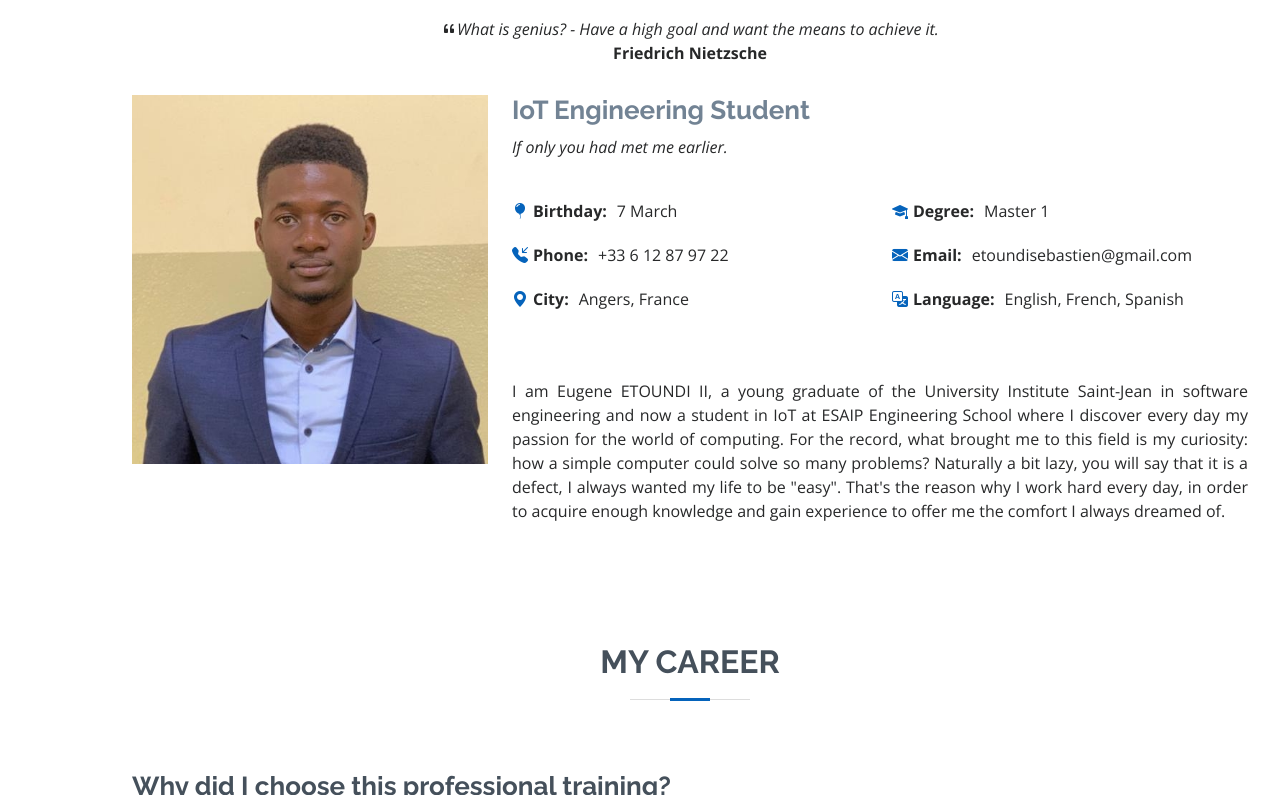
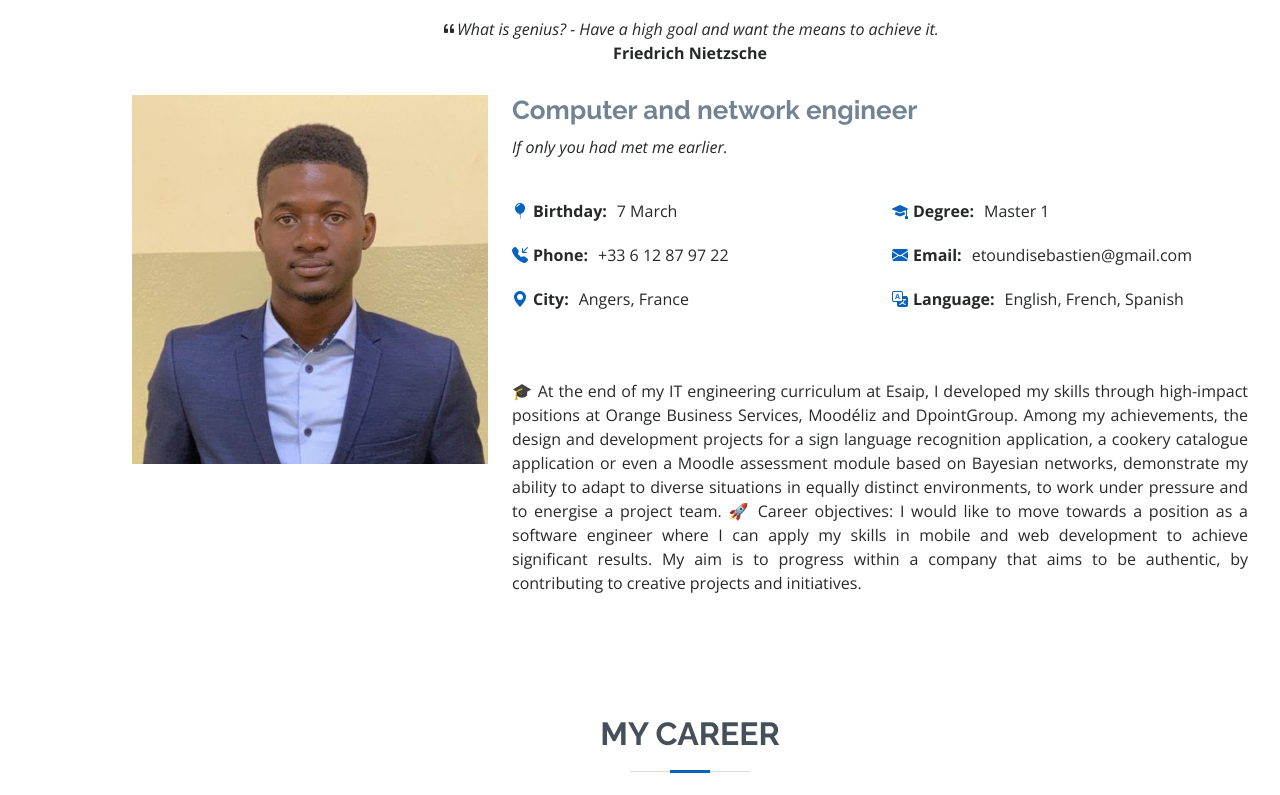
Before and after one commit to eugene-seb/eugene_etoundi, a plain HTML site: page index.html in a window 1280 px wide. Shown: the part 921-1716 px from the top of the page. Drawn offline with nearby package versions, Linux system fonts and the light colour scheme.

Commit message:
Update the bio

```diff
--- a/index.html
+++ b/index.html
@@ -112,15 +112,16 @@
 					data-typed-items="IoT Engineer Student, Web Developer, Software Developer, Freelancer"></span>
 			</p>
 			<div class="social-links">
-				<a href="#" target="_blank" class="twitter" aria-label="Twitter"><i class="bx bxl-twitter"></i></a>
+				<a href="#" target="_blank" class="twitter" aria-label="Twitter" rel="noopener"><i
+						class="bx bxl-twitter"></i></a>
 				<a href="https://www.facebook.com/people/Eugène-Sébastien/100074061423512/" target="_blank"
-					class="facebook" aria-label="Facebook"><i class="bx bxl-facebook"></i></a>
-				<a href="https://www.instagram.com/_eug70/" target="_blank" class="instagram"><i
+					class="facebook" aria-label="Facebook" rel="noopener"><i class="bx bxl-facebook"></i></a>
+				<a href="https://www.instagram.com/_eug70/" target="_blank" class="instagram" rel="noopener"><i
 						class="bx bxl-instagram" aria-label="Instagram"></i></a>
-				<a href="https://join.skype.com/invite/bpVUdovYsmK4" target="_blank" class="google-plus"><i
-						class="bx bxl-skype" aria-label="Skype"></i></a>
-				<a href="https://www.linkedin.com/in/eugène-sébastien-etoundi-ii" target="_blank" class="linkedin"><i
-						class="bx bxl-linkedin" aria-label="Linkedin"></i></a>
+				<a href="https://join.skype.com/invite/bpVUdovYsmK4" target="_blank" class="google-plus"
+					rel="noopener"><i class="bx bxl-skype" aria-label="Skype"></i></a>
+				<a href="https://www.linkedin.com/in/eugène-sébastien-etoundi-ii" target="_blank" class="linkedin"
+					rel="noopener"><i class="bx bxl-linkedin" aria-label="Linkedin"></i></a>
 			</div>
 		</div>
 	</section>
@@ -146,7 +147,7 @@
 					</div>
 					<div class="col-lg-8 pt-4 pt-lg-0 content">
 						<h3>
-							IoT Engineering Student
+							Computer and network engineer
 							<!-- &amp; Web Developer.-->
 						</h3>
 						<p class="fst-italic">
@@ -197,19 +198,16 @@
 						<br />
 						<br />
 						<p class="about_me">
-							I am Eugene ETOUNDI II, a young graduate of the
-							University Institute Saint-Jean in software
-							engineering and now a student in IoT at ESAIP
-							Engineering School where I discover every day my
-							passion for the world of computing. For the
-							record, what brought me to this field is my
-							curiosity: how a simple computer could solve so
-							many problems? Naturally a bit lazy, you will
-							say that it is a defect, I always wanted my life
-							to be "easy". That's the reason why I work hard
-							every day, in order to acquire enough knowledge
-							and gain experience to offer me the comfort I
-							always dreamed of.
+							🎓 At the end of my IT engineering curriculum at Esaip, I developed my skills through
+							high-impact positions at Orange Business Services, Moodéliz and DpointGroup. Among my
+							achievements, the design and development projects for a sign language recognition
+							application, a cookery catalogue application or even a Moodle assessment module based on
+							Bayesian networks, demonstrate my ability to adapt to diverse situations in equally distinct
+							environments, to work under pressure and to energise a project team.
+							🚀 Career objectives:
+							I would like to move towards a position as a software engineer where I can apply my skills
+							in mobile and web development to achieve significant results. My aim is to progress within a
+							company that aims to be authentic, by contributing to creative projects and initiatives.
 						</p>
 					</div>
 				</div>
```
Also changed, not shown: 1 other file.
